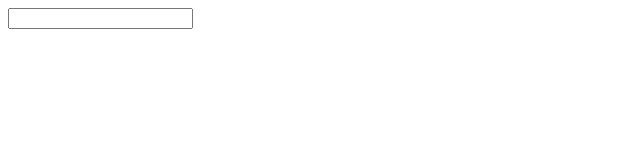
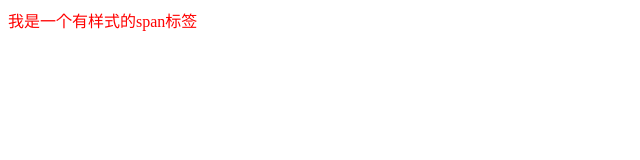
Before and after one commit to jackiewillen/build-your-own-react, a plain HTML site: page index.html in a window 1280 px wide. Shown: the whole page, without its empty margins (0-640 px from the left). Drawn offline with Linux system fonts and the light colour scheme.

Commit message:
实现React.js对于HTML标签的属性如class样式设计的支持(第十二版)

```diff
--- a/React.js
+++ b/React.js
@@ -29,6 +29,10 @@
                 if(/^on.*$/.test(key)) {
                     eventName = key.slice(2).toLowerCase();
                     parentElement.addEventListener(eventName, props[key]);
+                } else if(key ==='className') {
+                    parentElement.setAttribute('class',props[key]);
+                } else {
+
                 }
             });
             childEles.forEach(child => {
--- a/app.js
+++ b/app.js
@@ -1,3 +1,3 @@
 
-const ReactEle = React.createElement('input', {onFocus: function(){console.log('我被聚焦了')}});
+const ReactEle = React.createElement('span', {className: 'common-class'},'我是一个有样式的span标签');
 ReactDOM.render(ReactEle, document.getElementById('root'));
--- a/index.html
+++ b/index.html
@@ -5,6 +5,11 @@
     <meta name="viewport" content="width=device-width, initial-scale=1.0">
     <meta http-equiv="X-UA-Compatible" content="ie=edge">
     <title>React Sample</title>
+    <style>
+    .common-class {
+        color: red;
+    }
+    </style>
 </head>
 <body>
     <div id="root"></div>
```
Also changed, not shown: 1 other file.
